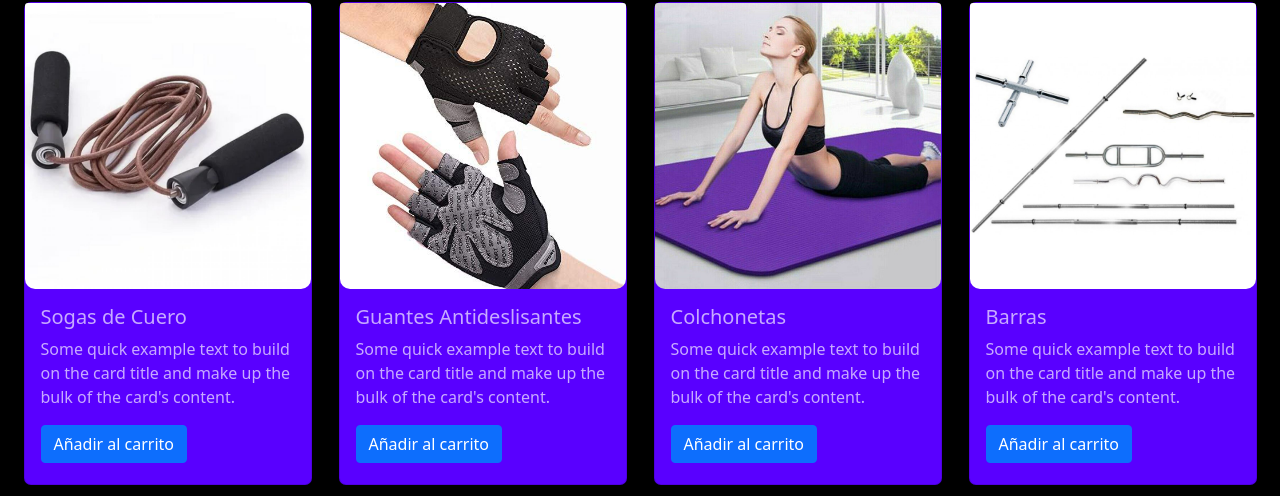
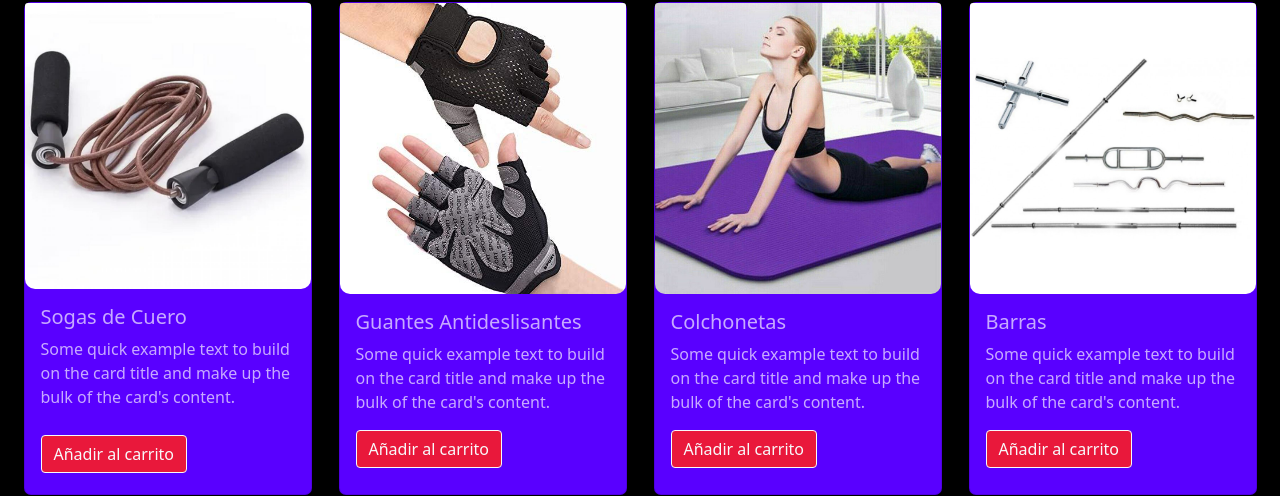
Before and after one commit to GastonPetiti/tugym, a website: page pages/accesorios.html in a window 1280 px wide. Shown: the part 122-618 px from the top of the page. Drawn offline with nearby package versions, Linux system fonts and the light colour scheme.

Commit message:
cambie los colores a los botones de las cards

```diff
--- a/pages/accesorios.html
+++ b/pages/accesorios.html
@@ -40,7 +40,7 @@
             <div class="card-body">
               <h5 class="card-title">Sogas de Cuero</h5>
               <p class="card-text">Some quick example text to build on the card title and make up the bulk of the card's content.</p>
-              <a href="#" class="btn btn-primary">Añadir al carrito</a>
+              <button id="btnFooter" type="button" class="btn btn-outline-light " style="background-color:#e9183b ;">Añadir al carrito</button>
             </div>
           </div>
           <div class="card" style="width: 18rem;">
@@ -48,7 +48,7 @@
             <div class="card-body">
               <h5 class="card-title">Guantes Antideslisantes</h5>
               <p class="card-text">Some quick example text to build on the card title and make up the bulk of the card's content.</p>
-              <a href="#" class="btn btn-primary">Añadir al carrito</a>
+              <button type="button" class="btn btn-outline-light " style="background-color:#e9183b ;">Añadir al carrito</button>
             </div>
           </div>
           <div class="card" style="width: 18rem;">
@@ -56,7 +56,7 @@
             <div class="card-body">
               <h5 class="card-title">Colchonetas</h5>
               <p class="card-text">Some quick example text to build on the card title and make up the bulk of the card's content.</p>
-              <a href="#" class="btn btn-primary">Añadir al carrito</a>
+              <button type="button" class="btn btn-outline-light " style="background-color:#e9183b ;">Añadir al carrito</button>
             </div>
           </div>
           <div class="card" style="width: 18rem;">
@@ -64,7 +64,7 @@
             <div class="card-body">
               <h5 class="card-title">Barras</h5>
               <p class="card-text">Some quick example text to build on the card title and make up the bulk of the card's content.</p>
-              <a href="#" class="btn btn-primary">Añadir al carrito</a>
+              <button type="button" class="btn btn-outline-light " style="background-color:#e9183b ;">Añadir al carrito</button>
             </div>
           </div>
     </main>
```
Also changed, not shown: pages/mancuernas.html (+4 -4 lines), pages/multigym.html (+3 -3 lines).
